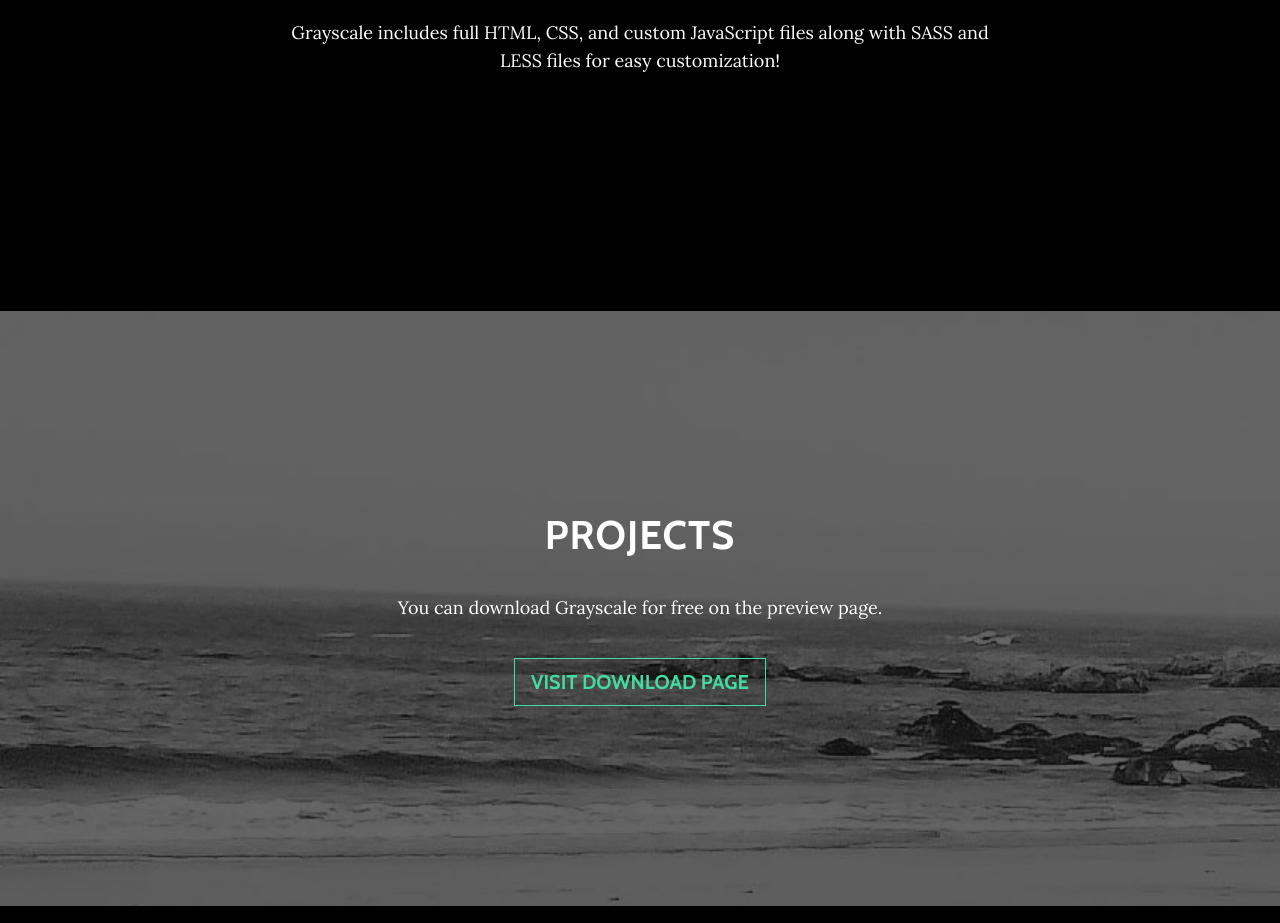
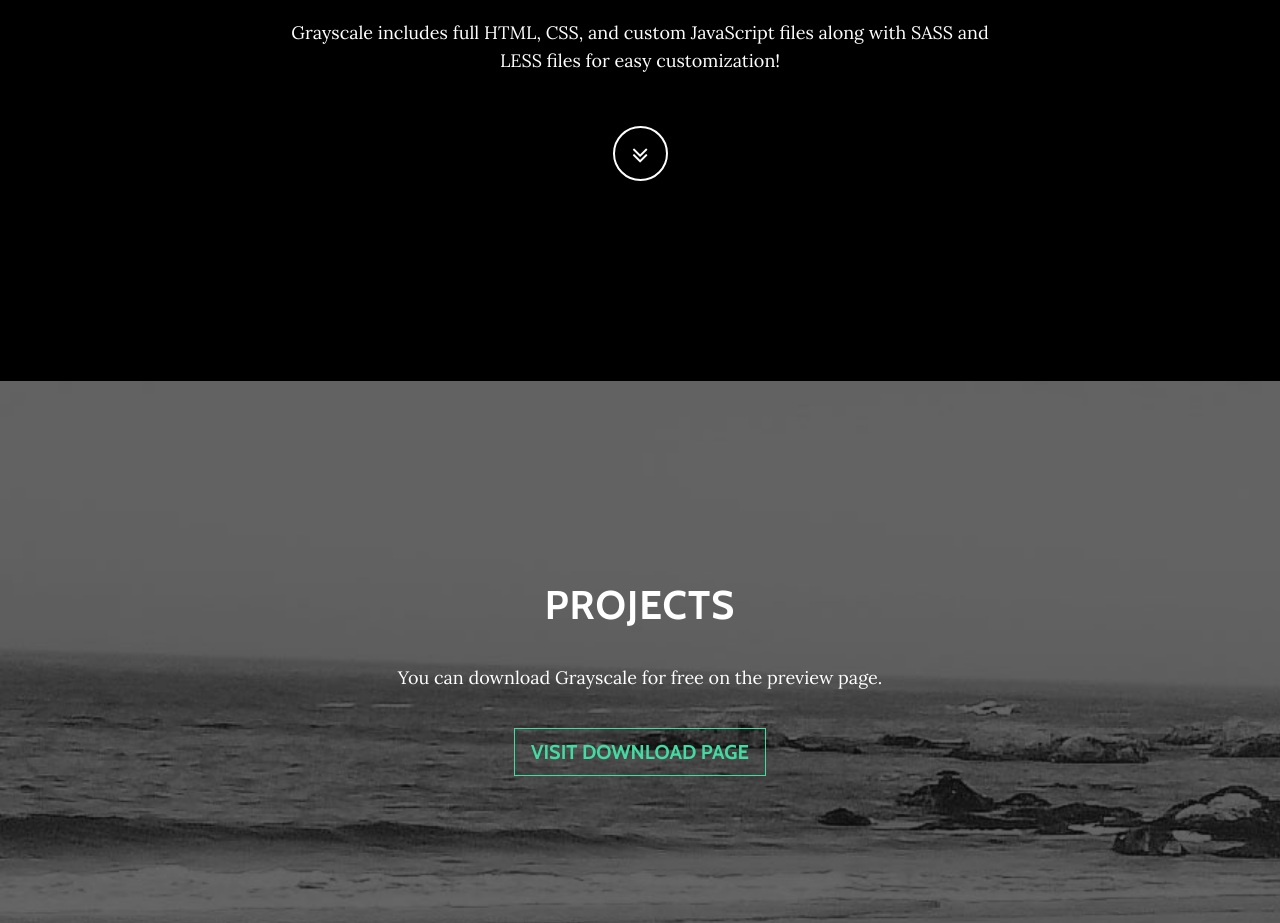
Before and after one commit to Ataru074/Ataru074.github.io, a plain HTML site: page index.html in a window 1280 px wide. Shown: the part 1240-2163 px from the top of the page. Drawn offline with nearby package versions, Linux system fonts and the light colour scheme; files whose address does not match are found by name.

Commit message:
Website update.

```diff
--- a/index.html
+++ b/index.html
@@ -52,8 +52,7 @@
                     <h2>About Matteo Iacomelli</h2>
                     <p>MS in Statistics and Data Science from University of Texas at San Antonio, MBA in progress from University of Illinois at Urbana-Champaign.</p>
                     <p>This theme features stock photos by&nbsp;<a href="#">Gratisography</a>&nbsp;along with a custom Google Maps skin courtesy of&nbsp;<a href="#">Snazzy Maps</a>.</p>
-                    <p>Grayscale includes full HTML, CSS, and custom JavaScript files along with SASS and LESS files for easy customization!</p>
-                </div>
+                    <p>Grayscale includes full HTML, CSS, and custom JavaScript files along with SASS and LESS files for easy customization!</p><a class="btn btn-link btn-circle" role="button" href="#projects"><i class="fa fa-angle-double-down animated"></i></a></div>
             </div>
         </div>
     </section>
```
Also changed, not shown: 1 other file.
